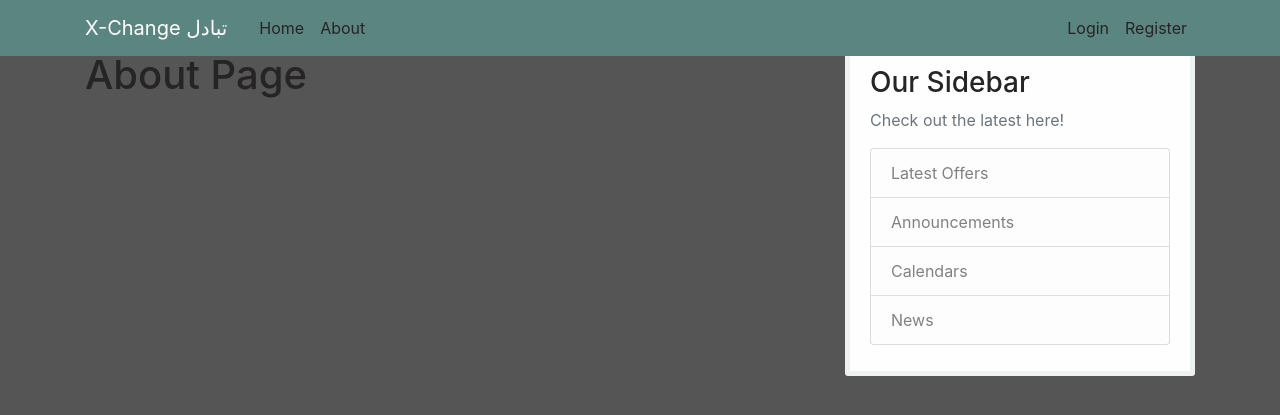
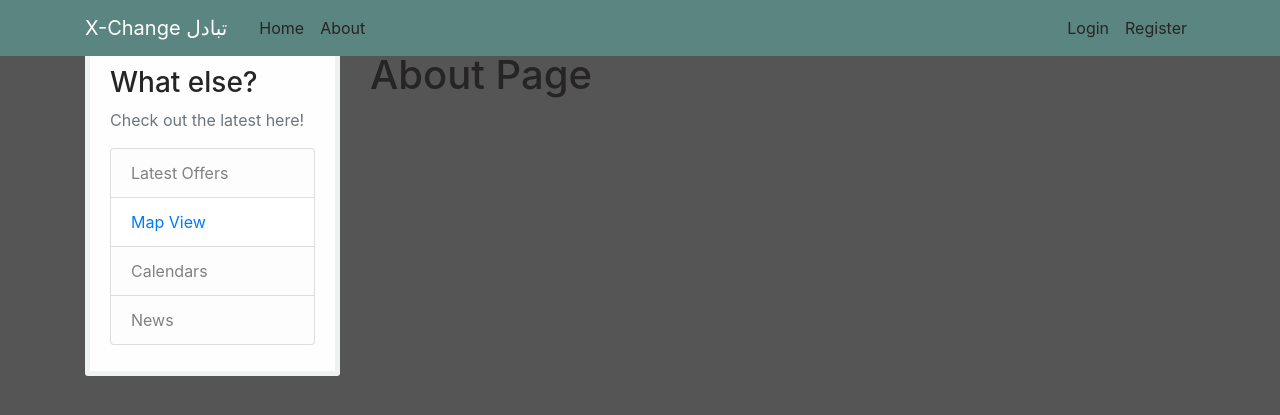
Before and after one commit to yara89/My_Apppy, a Flask app: page /about in a window 1280 px wide. Shown: the top 415 px of the page. Run offline with Flask 2, Linux system fonts and the light colour scheme; parts of the project's set-up code (start-up, migrations or seed data) failed here and were passed over; some libraries are stand-ins or nearby versions.

```diff
--- a/tabadol/templates/layout.html
+++ b/tabadol/templates/layout.html
@@ -11,7 +11,7 @@
 
     <!-- maps JS -->
     <script src="{{ url_for('static', filename='gmap.js') }}"></script>
-
+     <script src="https://unpkg.com/@google/markerclustererplus@4.0.1/dist/markerclustererplus.min.js"></script>
 
     {% if title %}
         <title> Tabadol تبادل - {{ title }} </title>
@@ -49,7 +49,20 @@
     </header>
     <main role="main" class="container">
       <div class="row">
-        <div class="col-md-8">
+        <div class="col-md-3">
+          <div class="content-section">
+            <h3>What else?</h3>
+            <p class='text-muted'>Check out the latest here!
+              <ul class="list-group">
+                <li class="list-group-item list-group-item-light" >Latest Offers</li>
+                <a class="list-group-item nav-link" href="{{ url_for('main.maps') }}">Map View</a>
+                <li class="list-group-item list-group-item-light">Calendars</li>
+                <li class="list-group-item list-group-item-light">News</li>
+              </ul>
+            </p>
+          </div>
+        </div>
+        <div class="col-md-9">
           {% with messages = get_flashed_messages(with_categories=true) %}
             {% if messages %}
               {% for category, message in messages %}
@@ -61,19 +74,7 @@
           {% endwith %}
           {% block content %}{% endblock %}
         </div>
-        <div class="col-md-4">
-          <div class="content-section">
-            <h3>Our Sidebar</h3>
-            <p class='text-muted'>Check out the latest here!
-              <ul class="list-group">
-                <li class="list-group-item list-group-item-light">Latest Offers</li>
-                <li class="list-group-item list-group-item-light">Announcements</li>
-                <li class="list-group-item list-group-item-light">Calendars</li>
-                <li class="list-group-item list-group-item-light">News</li>
-              </ul>
-            </p>
-          </div>
-        </div>
+
       </div>
     </main>
 
```
